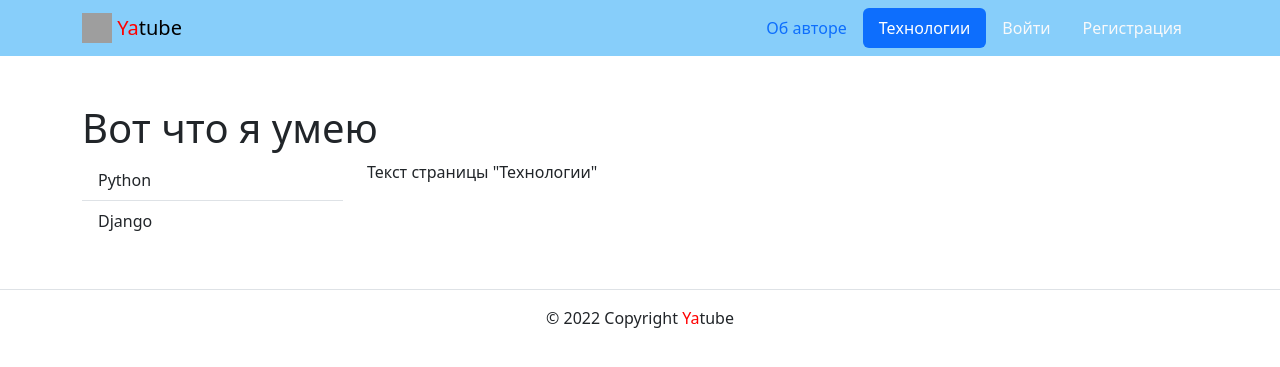
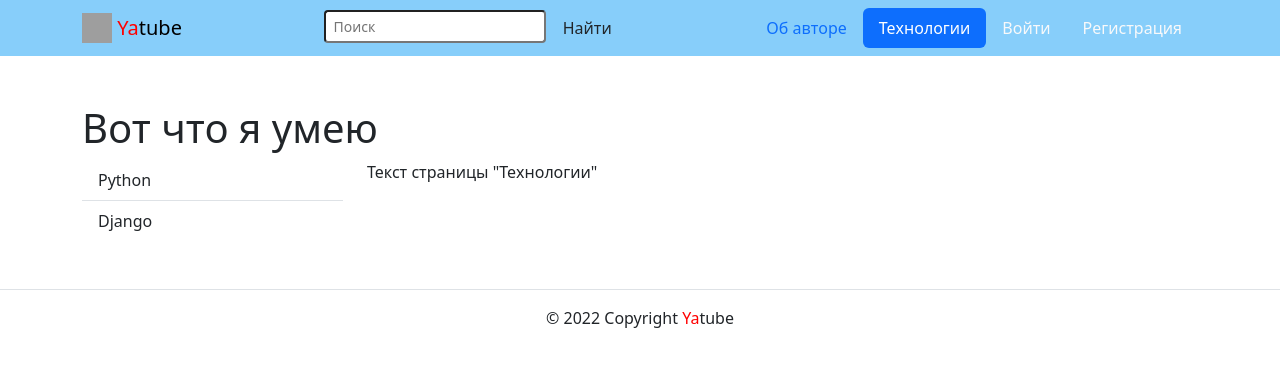
Before and after one commit to degavu/yatube, a Django app: page /about/tech/ in a window 1280 px wide. Shown: the top 367 px of the page. Run offline with Django 3.2, Linux system fonts and the light colour scheme; some libraries are stand-ins or nearby versions; grey boxes are pictures that could not be loaded.

Commit message:
add search form

```diff
--- a/yatube/templates/includes/header.html
+++ b/yatube/templates/includes/header.html
@@ -7,6 +7,14 @@
           class="d-inline-block align-top" alt="">
           <span style="color:red">Ya</span>tube
       </a>
+      <!--  Форма поиска -->
+      <form class="form-inline" action="{% url 'posts:index' %}">
+        <div  class="form-row">
+        <input name="q" class="form-control-sm" type="search"
+          placeholder="Поиск" {% if keyword %}value="{{ keyword }}"{% endif %}>
+        <button class="btn" type="submit">Найти</button>
+        </div>
+      </form><!-- конец формы поиска-->
       {% with request.resolver_match.view_name as view_name %}
         <ul class="nav nav-pills nav-fill">
           <li class="nav-item">
```
Also changed, not shown: yatube/posts/views.py (+11 -3 lines).
